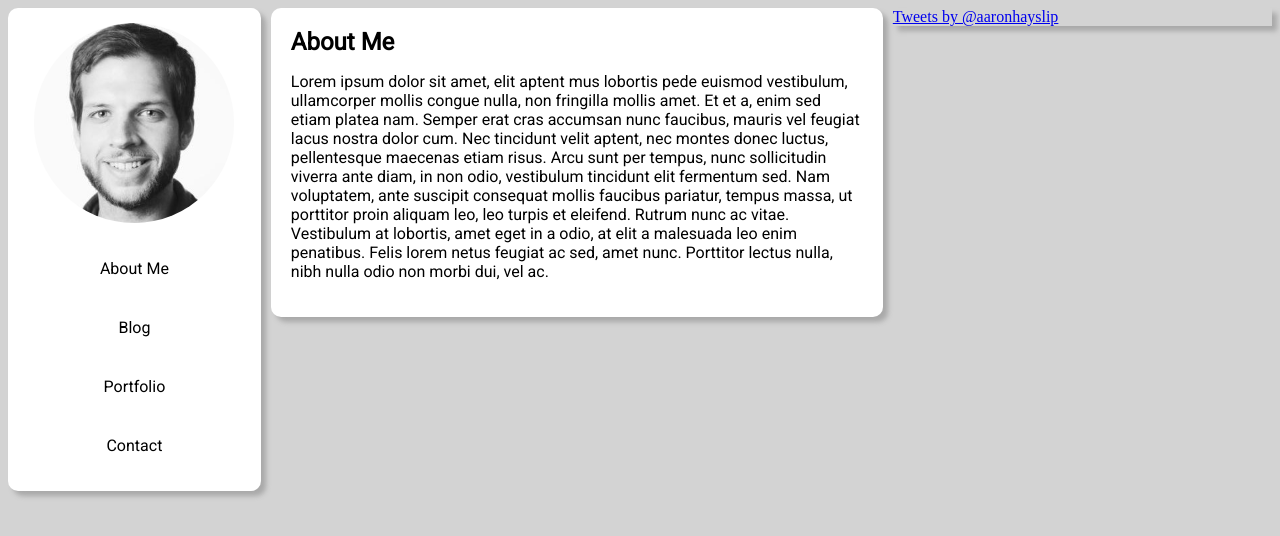
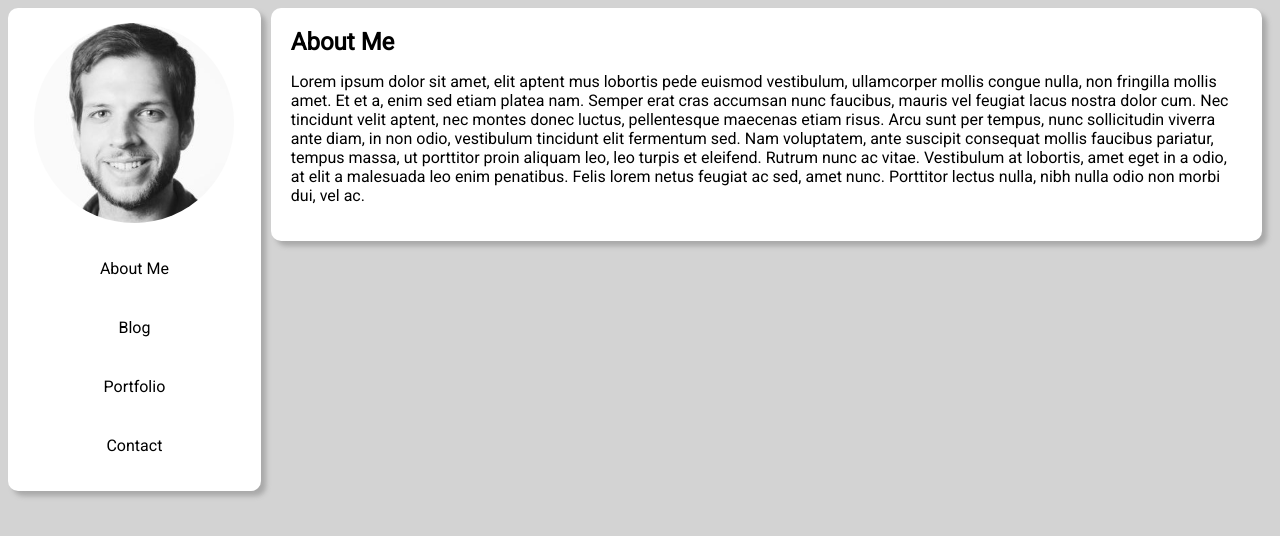
Before and after one commit to amhayslip/about-me-supercharged, a plain HTML site: page index.html in a window 1280 px wide. Drawn offline with Linux system fonts and the light colour scheme.

Commit message:
revert to step 1

```diff
--- a/index.html
+++ b/index.html
@@ -26,10 +26,5 @@
 		</div>
 	</section>
 
-	<section class="social">
-		<a class="twitter-timeline" href="https://twitter.com/aaronhayslip" data-widget-id="661504792972369923">Tweets by @aaronhayslip</a>
-		<script>!function(d,s,id){var js,fjs=d.getElementsByTagName(s)[0],p=/^http:/.test(d.location)?'http':'https';if(!d.getElementById(id)){js=d.createElement(s);js.id=id;js.src=p+"://platform.twitter.com/widgets.js";fjs.parentNode.insertBefore(js,fjs);}}(document,"script","twitter-wjs");</script>
-	</section>
-
 	</body>
 </html>
--- a/style.css
+++ b/style.css
@@ -27,7 +27,7 @@ nav li:hover {
 }
 
 .about-me {
-	width: 50%;
+	width: 80%;
 	float: left;
 }
 
```
